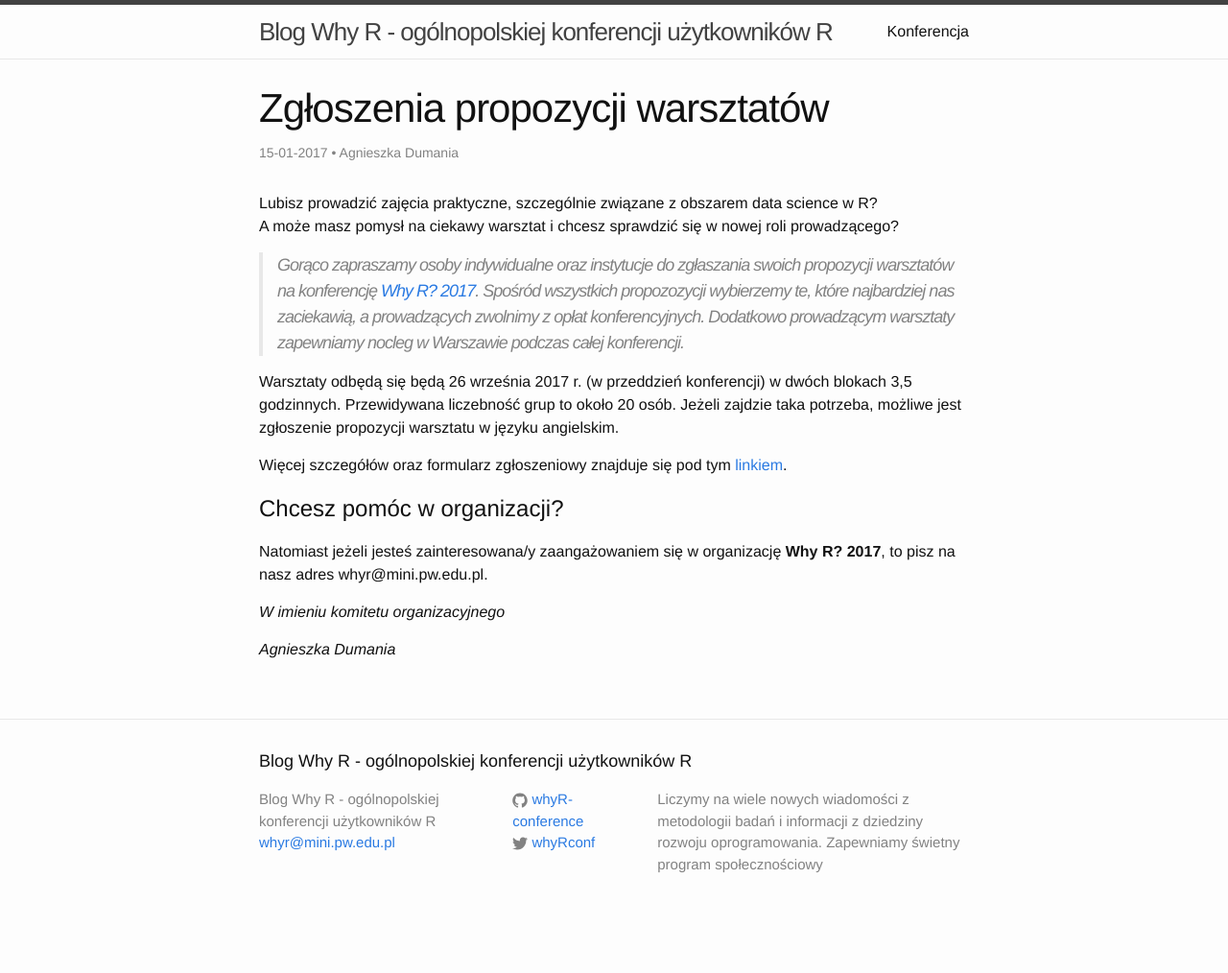
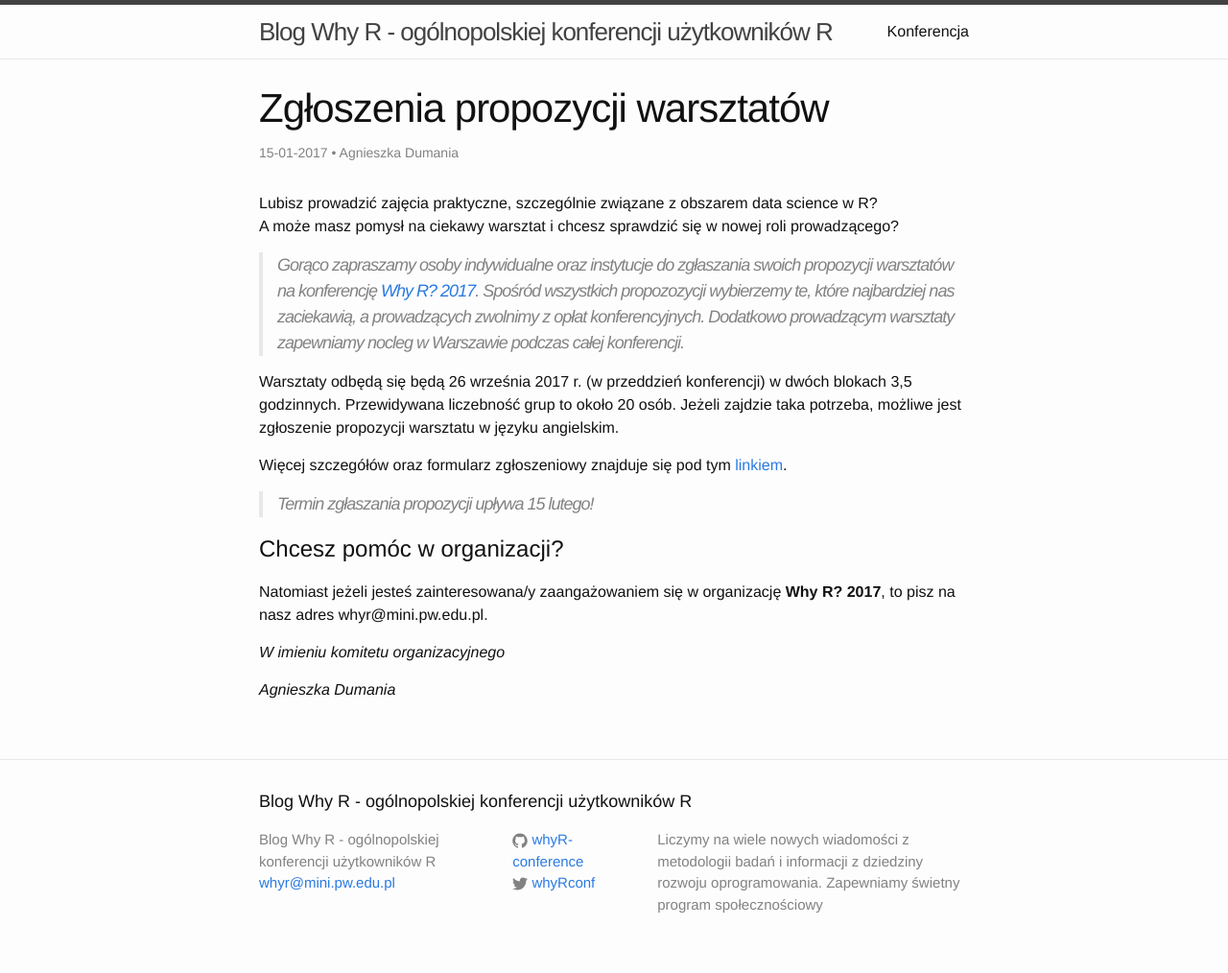
Before and after one commit to WhyR2017/blog, a Jekyll site: the page built from _posts/2017-01-15-Warsztaty-ruszamy.markdown, in a window 1280 px wide. Shown: the whole page at 96% size. Built offline with Jekyll 4.4.1, drawn with Linux system fonts in a browser that asks for light colours; comment, search, counter and statistics services are not loaded; before the commit the page ends 972 px from its top, so only the background shows below that.

Commit message:
update termin do warsztaty

```diff
--- a/_posts/2017-01-15-Warsztaty-ruszamy.markdown
+++ b/_posts/2017-01-15-Warsztaty-ruszamy.markdown
@@ -14,6 +14,8 @@
 
 Więcej szczegółów oraz formularz zgłoszeniowy znajduje się pod tym [linkiem](https://docs.google.com/forms/d/e/1FAIpQLSeYi8aSmeURZuUMmiLHtwBSt5tV-zKW8pwLzBybB738vrFcqg/viewform?c=0&w=1).
 
+> Termin zgłaszania propozycji upływa 15 lutego!
+
 # Chcesz pomóc w organizacji?
 
 Natomiast jeżeli jesteś zainteresowana/y zaangażowaniem się w organizację **Why R? 2017**, to pisz na nasz adres whyr@mini.pw.edu.pl.
```
